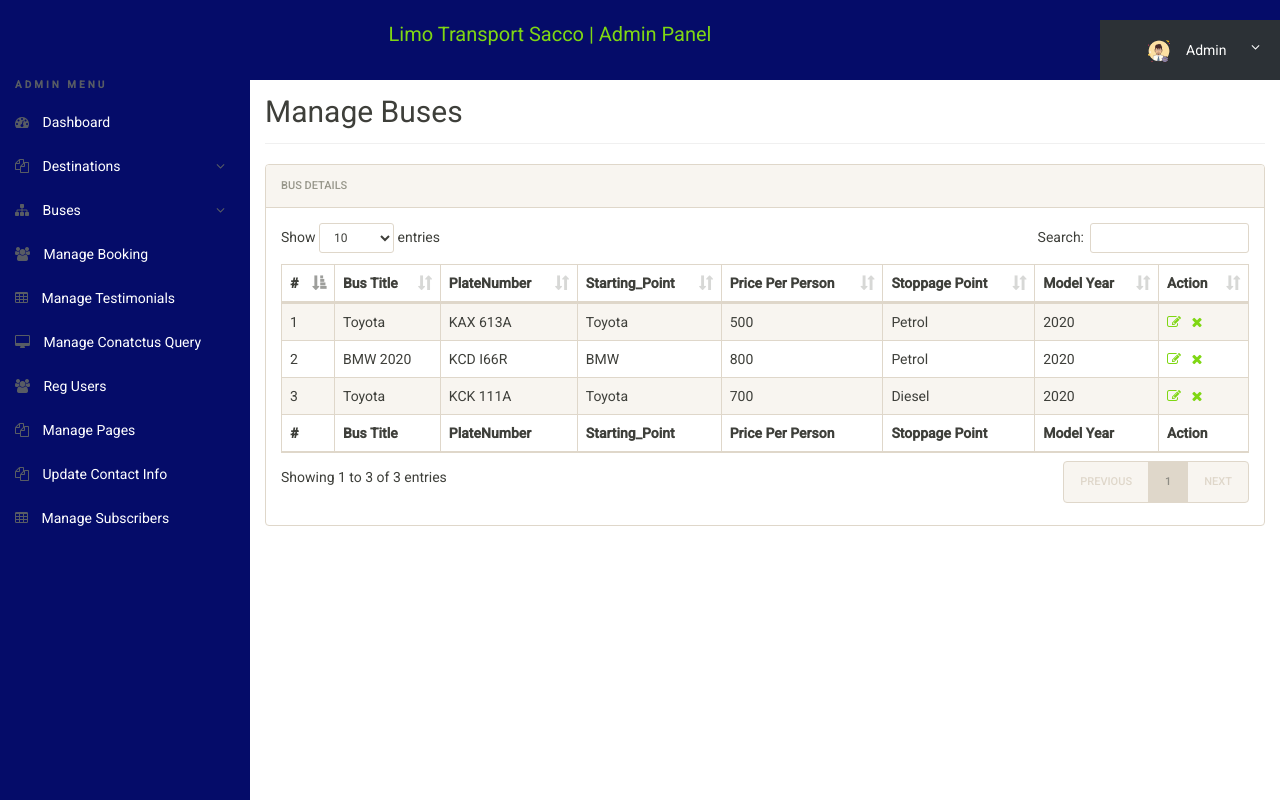
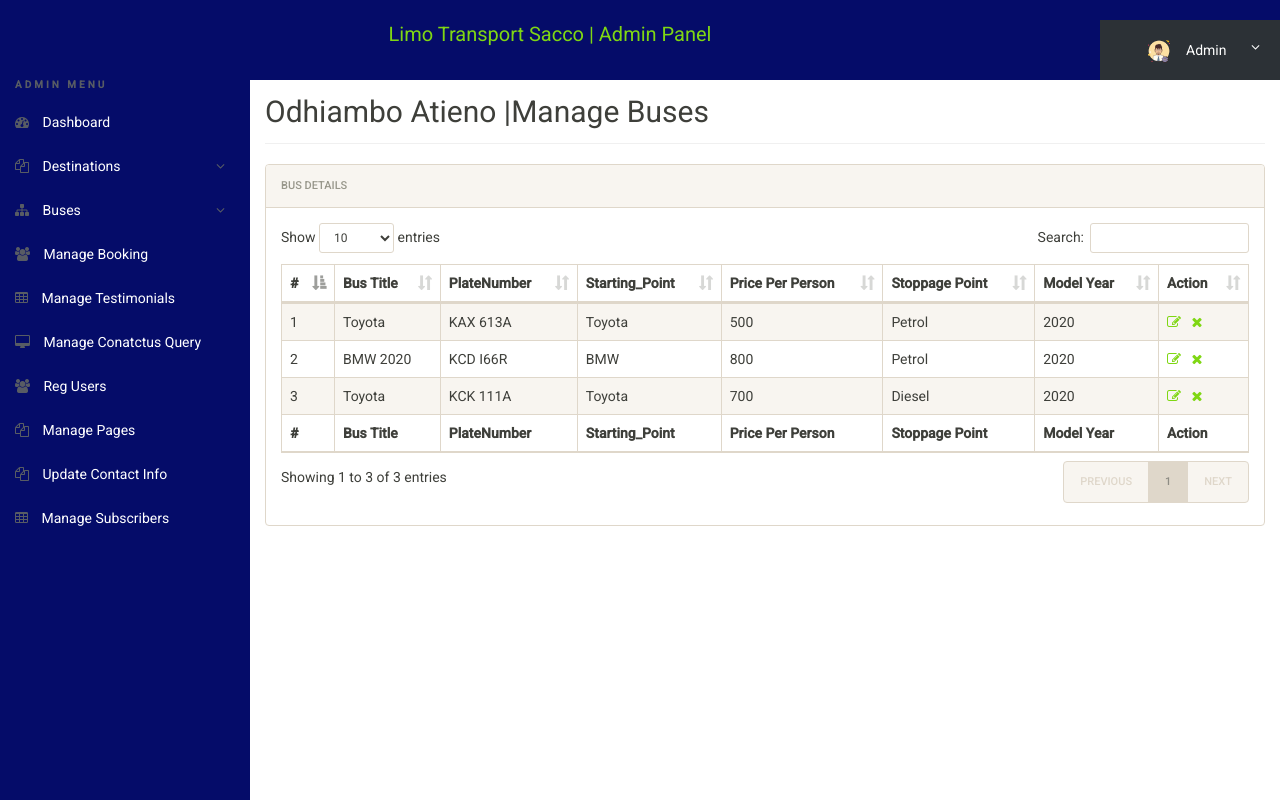
Before and after one commit to odhiamboatieno/Bus-Booking-System, a PHP site: page /admin/manage-Buses.php in a window 1280 px wide. Run offline with PHP 8.4, Linux system fonts and the light colour scheme; a user stored in the database is signed in; data comes from the database, SQL or seed files in the repository; data that the repository does not hold is empty.

Commit message:
Update manage-Buses.php

```diff
--- a/admin/manage-Buses.php
+++ b/admin/manage-Buses.php
@@ -82,7 +82,7 @@ $msg="Bus  record deleted successfully";
 				<div class="row">
 					<div class="col-md-12">
 
-						<h2 class="page-title">Manage Buses</h2>
+						<h2 class="page-title">Odhiambo Atieno |Manage Buses</h2>
 
 						<!-- Zero Configuration Table -->
 						<div class="panel panel-default">
```
